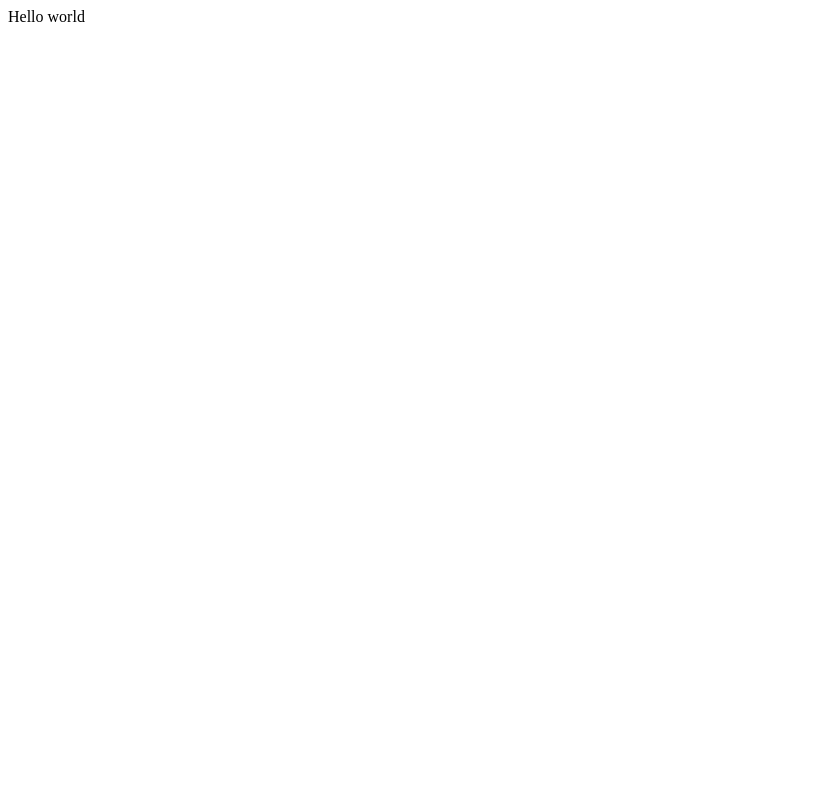
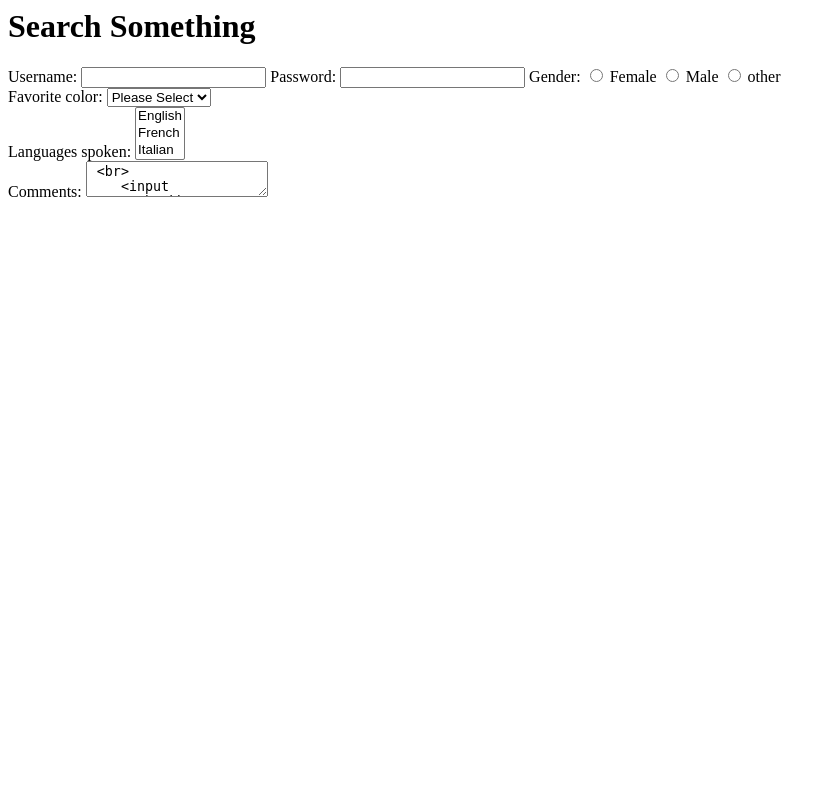
Before and after one commit to JadeJDoucet/php-form, a PHP site: page / in a window 1280 px wide. Before the commit the part shown is almost empty. Shown: the whole page, without its empty margins (0-836 px from the left). Run offline with PHP 8.4, Linux system fonts and the light colour scheme.

Commit message:
added basic registration form

```diff
--- a/index.php
+++ b/index.php
@@ -1,3 +1,36 @@
 <?php
-    echo "Hello world";
+    if (isset($_POST['searchterm'])) {
+        // htmlspecialchars is used to escape XSS
+        // ENT_QUOTES escapes single quotes
+        echo htmlspecialchars($_POST['searchterm'], ENT_QUOTES);
+    }
 ?>
+
+<h1> Search Something </h1>
+<form
+    action =""
+    method="post">
+    Username: <input type="text" name="name">
+    Password: <input type="password" name="password">
+    Gender:
+        <input type="radio" name="gender" value="f"> Female
+        <input type="radio" name="gender" value="m"> Male
+        <input type="radio" name="gender" value="o"> other <br />
+    Favorite color:
+        <select name="color">
+            <option value=""> Please Select </option>
+            <option value="#f00">Red</option>
+            <option value="#0f0">Green</option>
+            <option value="#00f">Blue</option>
+        </select><br />
+    Languages spoken:
+        <select name="languages[]" multiple size="3">
+            <option value="en">English</option>
+            <option value="fr">French</option>
+            <option value="it">Italian</option>
+        </select><br>
+    Comments: <textarea name="comments"> <br>
+    <input type="checkbox" name="tc" value="ok">
+    I accept the T&amp;C<br>
+        <input type="submit" value="Search">
+</form>
```
